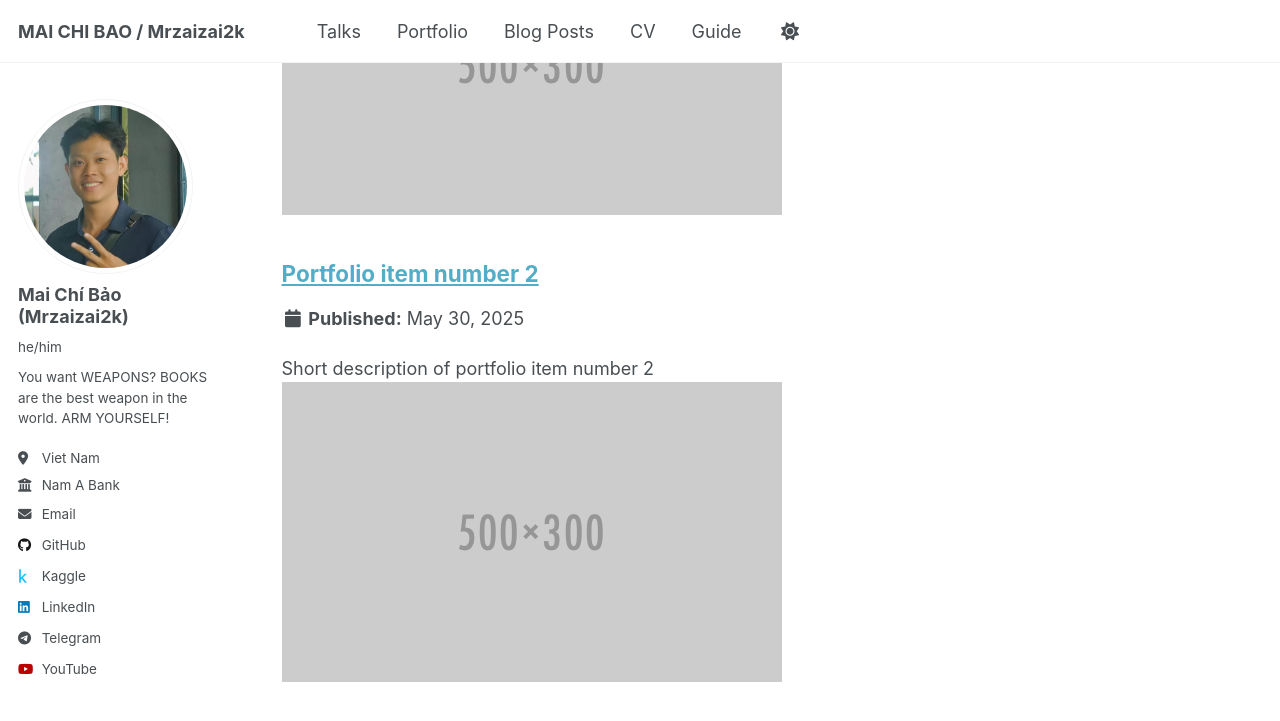
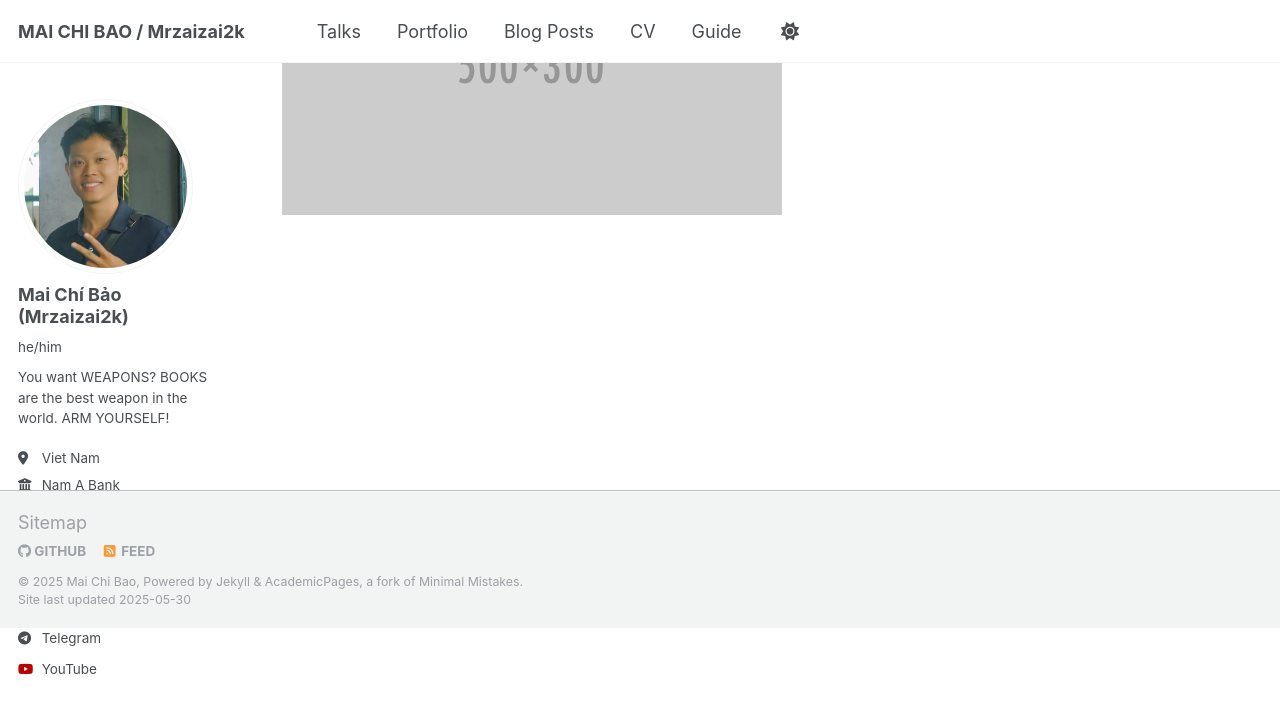
Before and after one commit to mrzaizai2k/mrzaizai2k.github.io, a Jekyll site: the page built from _pages/portfolio.html, in a window 1280 px wide and 900 px high, scrolled down 380 px. Shown: the top 721 px of the window. Built offline with Jekyll 4.4.1, drawn with Linux system fonts in a browser that asks for light colours.

Commit message:
navigate porforio

```diff
--- a/_data/navigation.yml
+++ b/_data/navigation.yml
@@ -18,7 +18,7 @@ main:
   #   url: /teaching/
 
   - title: "Portfolio"
-    url: /portfolio/
+    url: https://www.upwork.com/freelancers/~012aa38f4e6f69e36b
 
   - title: "Blog Posts"
     url: https://dev.to/mrzaizai2k
--- a/_portfolio/portfolio-2.html
+++ /dev/null
@@ -1,7 +0,0 @@
----
-title: "Portfolio item number 2"
-excerpt: "Short description of portfolio item number 2 <br/><img src='/images/500x300.png'>"
-collection: portfolio
----
-
-This is an item in your portfolio. It can be have images or nice text. If you name the file .md, it will be parsed as markdown. If you name the file .html, it will be parsed as HTML.
```
